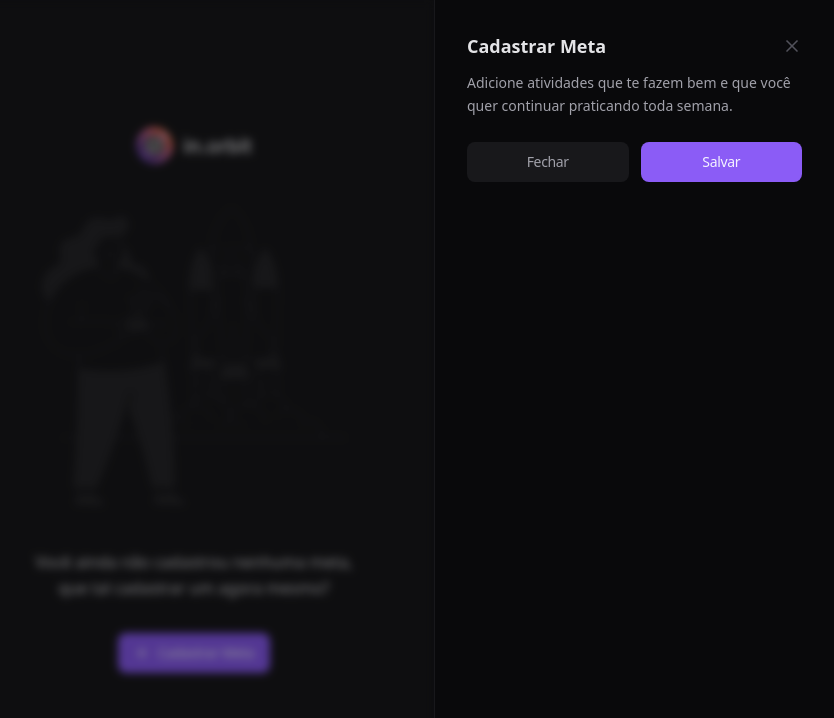
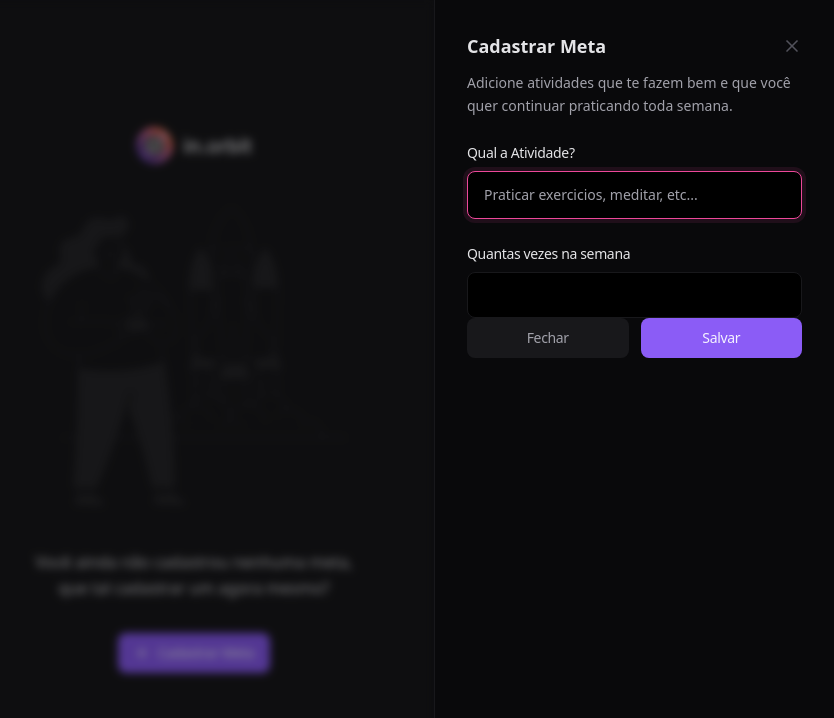
Before and after one commit to lucasfiduniv/tarefas-diarias, a React (Vite) app in the folder frontend/: page / in a window 1280 px wide. Both pictures are taken after a click on the button "Cadastrar Meta". Shown: the top 718 px of the page, without its empty margins (446-1280 px from the left). Built offline with nearby package versions, Linux system fonts and the light colour scheme.

Commit message:
fix; :bug: criando dialog close e opcoes iniciais

```diff
--- a/frontend/src/App.tsx
+++ b/frontend/src/App.tsx
@@ -8,6 +8,9 @@ import {
   DialogTitle,
   DialogTrigger,
 } from "./components/ui/dialog";
+import { Input } from "./components/ui/input";
+import { Label } from "./components/ui/label";
+import { RadioGroup, RadioGroupItem } from "./components/ui/radio-group";
 
 function App() {
   return (
@@ -41,12 +44,27 @@ function App() {
             </DialogDescription>
           </div>
           <form action="" className="flex-1 flex flex-col justify-between">
-            <div>
-
+            <div className="flex flex-col gap-6">
+              <div className="flex flex-col gap-2">
+              <Label htmlFor="title">Qual a Atividade?</Label>
+              <Input id="title" autoFocus placeholder="Praticar exercicios, meditar, etc..."/>
+              </div>
+              <div className="flex flex-col gap-2">
+              <Label>Quantas vezes na semana</Label>
+              <RadioGroup>
+                <RadioGroupItem value="1">
+1x na semana
+                </RadioGroupItem>
+              </RadioGroup>
+              </div>
             </div>
             <div className="flex items-center gap-3">
-              <Button variant="secondary" className="flex-1">Fechar</Button>
-                <Button className="flex-1">Salvar</Button>
+              <DialogClose asChild>
+                <Button type="button" variant="secondary" className="flex-1">
+                  Fechar
+                </Button>
+              </DialogClose>
+              <Button className="flex-1">Salvar</Button>
             </div>
           </form>
         </div>
--- a/frontend/src/components/ui/label.tsx
+++ b/frontend/src/components/ui/label.tsx
@@ -6,7 +6,7 @@ export function Label(props: ComponentProps<'label'>) {
     <label
       {...props}
       className={twMerge(
-        'font-medium text-sm tracking-tight leading-normal',
+        'font-medium text-sm tracking-tight leading-normal text-zinc-200',
         props.className
       )}
     />
```
